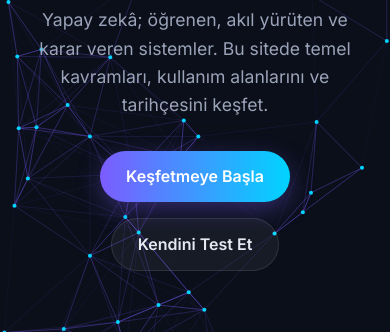
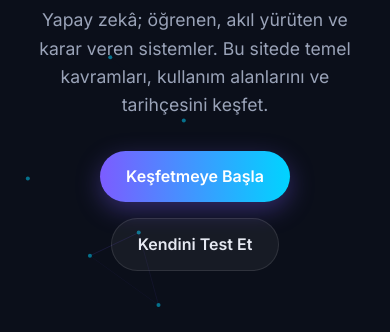
Before and after one commit to Rezkira/rezkira.github.io, a plain HTML site: page index.html in a window 390 px wide. Shown: the part 264-596 px from the top of the page. Drawn offline with Linux system fonts and the light colour scheme.

Commit message:
Add files via upload

```diff
--- a/script.js
+++ b/script.js
@@ -1,8 +1,10 @@
 // ---------- Neural network background ----------
 const canvas = document.getElementById("bg");
 const ctx = canvas.getContext("2d");
-const NODE_COUNT = 70;
-const LINK_DISTANCE = 140;
+const MAX_NODES = 70;
+const PIXELS_PER_NODE = 15000;
+const MOBILE_WIDTH = 760;
+let linkDistance = 140;
 let nodes = [];
 
 function resizeCanvas() {
@@ -11,7 +13,10 @@ function resizeCanvas() {
 }
 
 function createNodes() {
-  nodes = Array.from({ length: NODE_COUNT }, () => ({
+  // Fewer, shorter links on small screens so text stays readable
+  const count = Math.min(MAX_NODES, Math.round((canvas.width * canvas.height) / PIXELS_PER_NODE));
+  linkDistance = canvas.width < MOBILE_WIDTH ? 100 : 140;
+  nodes = Array.from({ length: count }, () => ({
     x: Math.random() * canvas.width,
     y: Math.random() * canvas.height,
     vx: (Math.random() - 0.5) * 0.5,
@@ -32,8 +37,8 @@ function drawNetwork() {
       const dx = nodes[i].x - nodes[j].x;
       const dy = nodes[i].y - nodes[j].y;
       const dist = Math.hypot(dx, dy);
-      if (dist < LINK_DISTANCE) {
-        ctx.strokeStyle = `rgba(124, 92, 255, ${1 - dist / LINK_DISTANCE})`;
+      if (dist < linkDistance) {
+        ctx.strokeStyle = `rgba(124, 92, 255, ${1 - dist / linkDistance})`;
         ctx.lineWidth = 0.6;
         ctx.beginPath();
         ctx.moveTo(nodes[i].x, nodes[i].y);
--- a/style.css
+++ b/style.css
@@ -129,7 +129,7 @@ a { color: inherit; text-decoration: none; }
 .lead { color: var(--muted); font-size: 1.15rem; max-width: 800px; margin-bottom: 2.5rem; }
 
 .grid { display: grid; gap: 1.5rem; }
-.grid.three { grid-template-columns: repeat(auto-fit, minmax(260px, 1fr)); }
+.grid.three { grid-template-columns: repeat(3, 1fr); }
 .grid.four { grid-template-columns: repeat(auto-fit, minmax(220px, 1fr)); }
 
 .card {
@@ -267,4 +267,6 @@ footer .note { font-size: 0.8rem; margin-top: 0.4rem; }
   }
   .nav nav.open { display: flex; }
   .stats { gap: 1.5rem; }
+  .grid.three { grid-template-columns: 1fr; }
+  #bg { opacity: 0.5; }
 }
```
